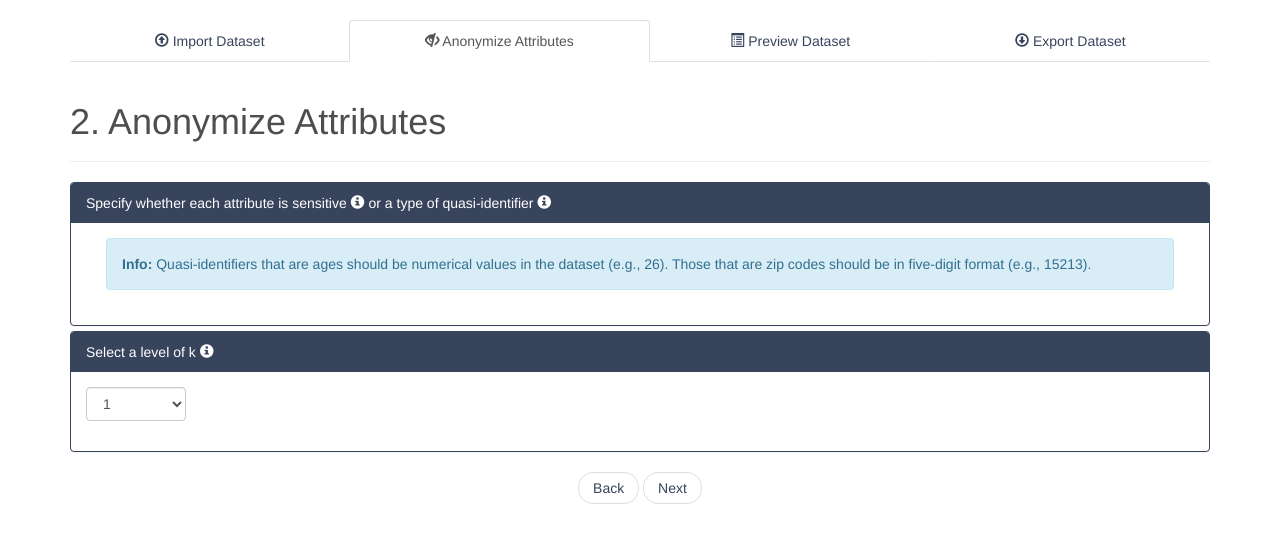
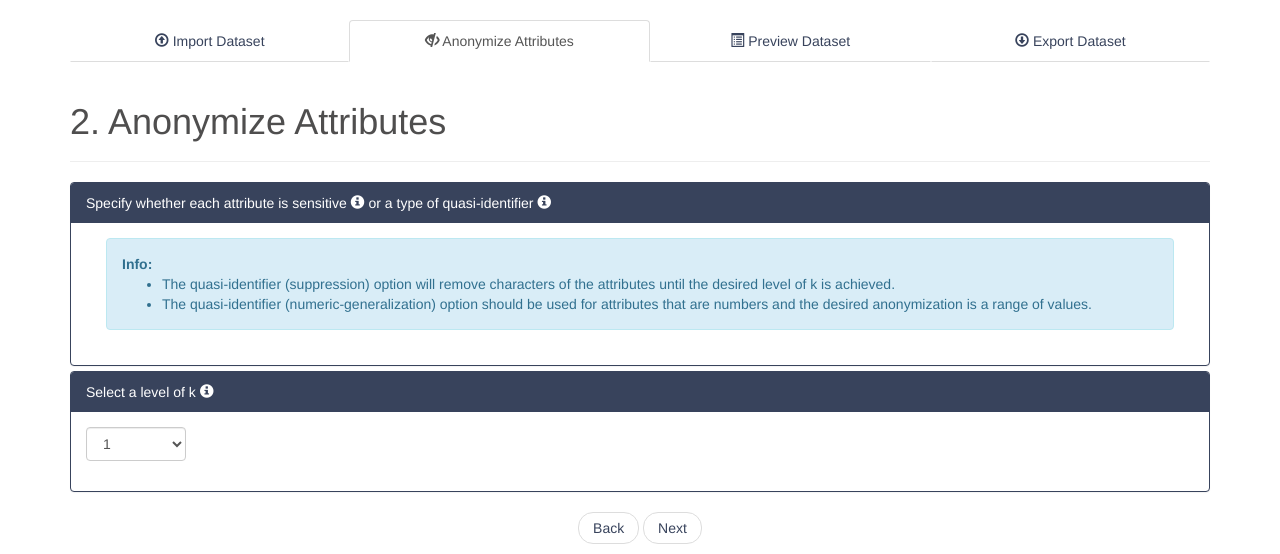
Before and after one commit to hhabib/anonymization-tool, a Flask app: page /anonymize.html in a window 1280 px wide. Shown: the part 52-606 px from the top of the page. Run offline with Flask 2, Linux system fonts and the light colour scheme; some libraries are stand-ins or nearby versions.

Commit message:
updating info text on anonymization page

```diff
--- a/app/code/templates/anonymize.html
+++ b/app/code/templates/anonymize.html
@@ -28,7 +28,10 @@
                 <div class="panel-heading">Specify whether each attribute is sensitive <span class="glyphicon glyphicon-info-sign" data-toggle="tooltip" title='Attributes labeled as sensitive will remain as they were in the original dataset'></span> or a type of quasi-identifier <span class="glyphicon glyphicon-info-sign" data-toggle="tooltip" title='A quasi-idenfier is an attribute about the data subjects, like age or race, to which anonymization should be applied'></span> </div>
                 <div class="panel-body">
                     <div class="alert alert-info">
-                        <strong>Info:</strong> Quasi-identifiers that are ages should be numerical values in the dataset (e.g., 26). Those that are zip codes should be in five-digit format (e.g., 15213).
+                        <strong>Info:</strong>
+                        <ul>
+                            <li>The quasi-identifier (suppression) option will remove characters of the attributes until the desired level of k is achieved. </li>
+                            <li>The quasi-identifier (numeric-generalization) option should be used for attributes that are numbers and the desired anonymization is a range of values. </li>
                     </div>
                     <div class="form-group" id="attrList"></div>
                 </div>
```
